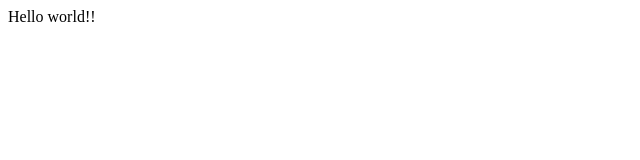
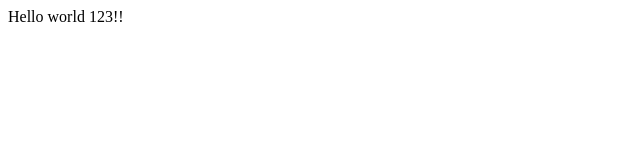
Before and after one commit to knvpavan/pavanrepo, a plain HTML site: page index.html in a window 1280 px wide. Shown: the full height of the page, 0-640 px from the left. Drawn offline with Linux system fonts and the light colour scheme.

Commit message:
Updating the Index.html for Demo Purpose
Updating the Index.html for Demo Purpose and Added 123 numbers.

```diff
--- a/index.html
+++ b/index.html
@@ -1,5 +1,5 @@
 <html>
 <p>
-Hello world!!
+Hello world 123!!
 </>
 </html>
```
